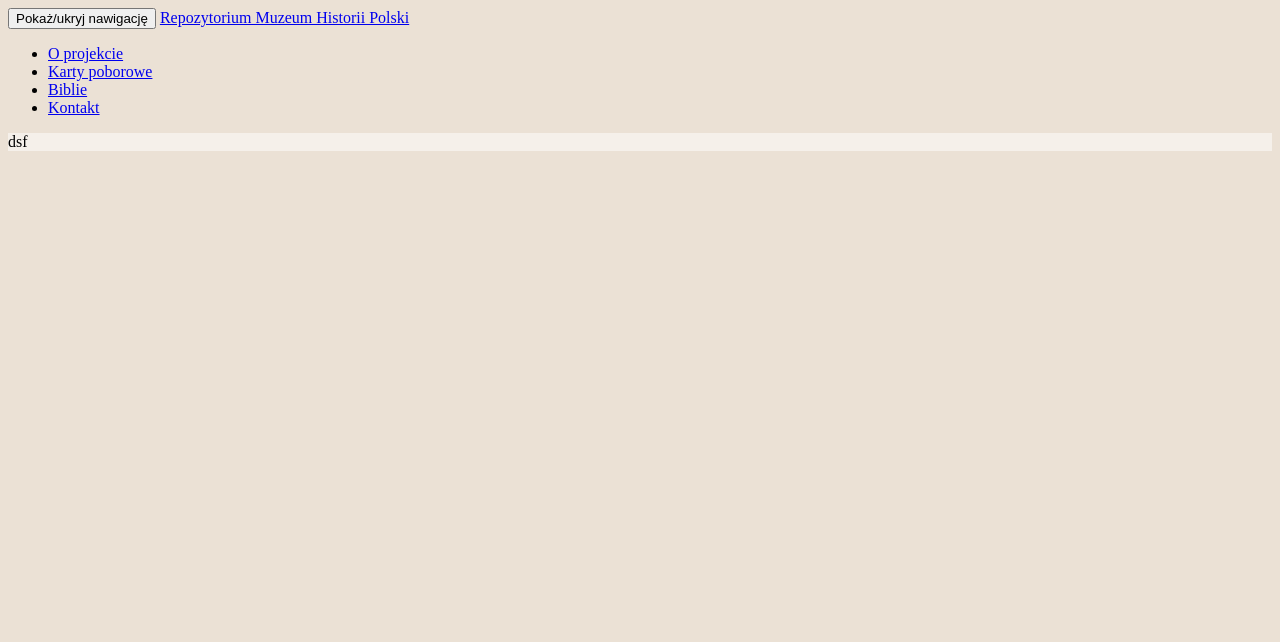
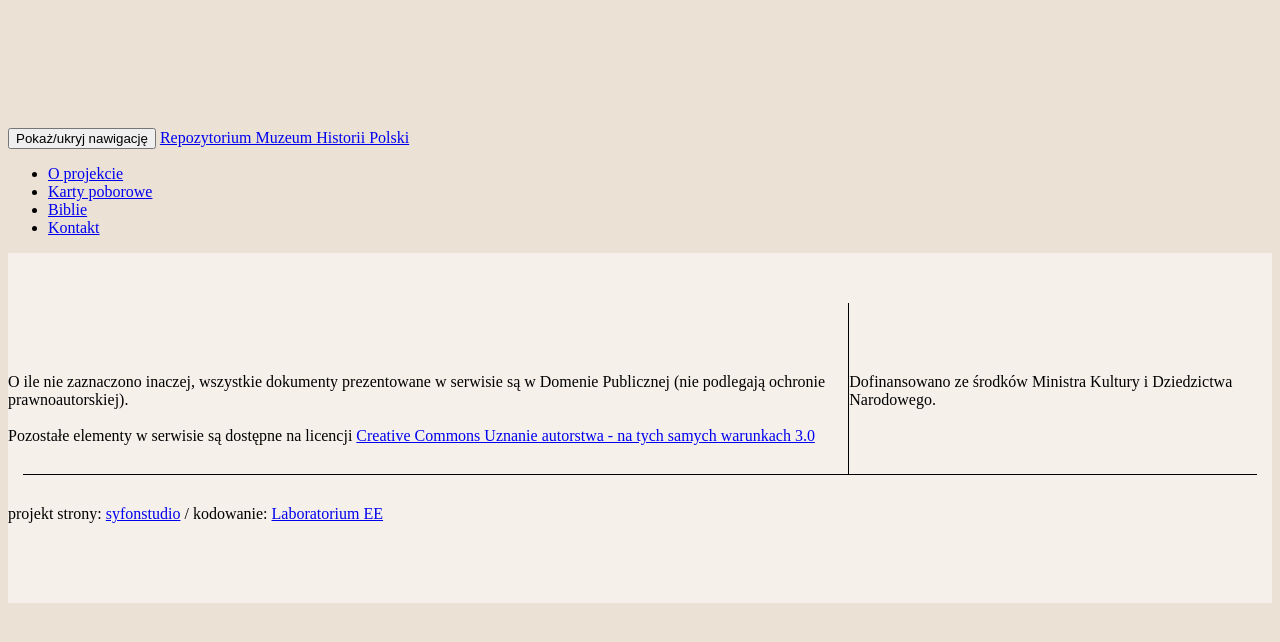
Before and after one commit to CCLab/mhp, a Django app: template src/templates/base.html in a window 1280 px wide. Shown: the top 642 px of the page. Run offline with Django 3.2, Linux system fonts and the light colour scheme; the template is opened without the code that fills it, so the values that code supplies are empty; style sheets or scripts are compiled from the project's sources; some libraries are stand-ins or nearby versions.

Commit message:
Footer and contact page - MVP

```diff
--- /dev/null
+++ b/src/apps/staticpages/views.py
@@ -0,0 +1,5 @@
+from django.views import generic
+
+
+class ContactView(generic.TemplateView):
+    template_name = 'staticpages/contact.html'
--- a/src/static/scss/_variables.scss
+++ b/src/static/scss/_variables.scss
@@ -3,3 +3,4 @@ $color-bg-light: #f5f0ea;
 $color-bg-xxlight: #fff;
 
 $navbar-default-bg: $color-bg-xxlight;
+$navbar-height: 100px;
--- a/src/static/scss/footer.scss
+++ b/src/static/scss/footer.scss
@@ -2,4 +2,17 @@
 
 footer {
   background-color: $color-bg-light;
+  padding-bottom: 50px;
+  padding-top: 50px;
+
+  .legal-disclaimer-box,
+  .logo-box {
+    padding-bottom: 30px;
+    padding-top: 70px;
+  }
+
+  .authors {
+    padding-bottom: 30px;
+    padding-top: 30px;
+  }
 }
--- a/src/static/scss/main.scss
+++ b/src/static/scss/main.scss
@@ -3,8 +3,11 @@
 // feel free to use imports.
 @import 'footer';
 @import 'variables';
+@import 'tbox';
+@import 'pages/contact';
 @import 'vendor/bootstrap';
 
 body {
   background-color: $color-bg;
+  padding-top: $navbar-height + 20px;
 }
--- /dev/null
+++ b/src/static/scss/pages/contact.scss
@@ -0,0 +1,31 @@
+@import '../vendor/bootstrap/variables';
+
+.page-contact {
+  padding-bottom: 40px;
+
+  .contact-info-box {
+    .tbox-left {
+      font-weight: bold;
+    }
+
+    .tbox-left,
+    .tbox-right {
+      margin-bottom: 50px;
+      padding-bottom: 20px;
+    }
+  }
+
+  @media(min-width: $screen-sm-min) {
+    .map {
+      height: 500px;
+      width: 500px;
+    }
+  }
+
+  @media(max-width: $screen-sm-min - 1) {
+    .map {
+      height: 300px;
+      width: 100%;
+    }
+  }
+}
--- /dev/null
+++ b/src/static/scss/tbox.scss
@@ -0,0 +1,40 @@
+.tbox {
+  $tbox-border-width: 1px;
+  $tbox-border-color: #000;
+
+  display: flex;
+
+  .tbox-left {
+    border-right: $tbox-border-width solid $tbox-border-color;
+    margin-right: 0;
+
+    &::after {
+      left: 15px;
+      right: 0;
+    }
+  }
+
+  .tbox-right {
+    border-left: $tbox-border-width solid $tbox-border-color;
+    margin-left: -$tbox-border-width;
+
+    &::after {
+      left: 0;
+      right: 15px;
+    }
+  }
+
+  .tbox-left,
+  .tbox-right {
+    position: relative;
+
+    &::after {
+      border-bottom: $tbox-border-width solid $tbox-border-color;
+      bottom: 0;
+
+      content: ' ';
+      height: 0;
+      position: absolute;
+    }
+  }
+}
--- a/src/templates/base.html
+++ b/src/templates/base.html
@@ -52,7 +52,7 @@
               <li><a href="#">O projekcie</a></li>
               <li><a href="#">Karty poborowe</a></li>
               <li><a href="#">Biblie</a></li>
-              <li><a href="#">Kontakt</a></li>
+              <li><a href="{% url 'staticpages:contact' %}">Kontakt</a></li>
             </ul>
           </div><!--/.nav-collapse -->
         </div>
@@ -61,9 +61,24 @@
     {% endblock content %}
     <footer class="footer">
         <div class="container">
+            <div class="row tbox">
+                <div class="col-xs-12 col-sm-4 tbox-left legal-disclaimer-box">
+                    O ile nie zaznaczono inaczej, wszystkie dokumenty prezentowane w serwisie
+                    są w Domenie Publicznej (nie podlegają ochronie prawnoautorskiej).
+                    <br/>
+                    <br/>
+                    Pozostałe elementy w serwisie są dostępne na licencji
+                    <a href="https://creativecommons.org/licenses/by-sa/3.0/deed.pl">
+                        Creative Commons Uznanie autorstwa - na tych samych warunkach 3.0
+                    </a>
+                </div>
+                <div class="col-xs-12 col-sm-8 tbox-right logo-box">
+                    Dofinansowano ze środków Ministra Kultury i Dziedzictwa Narodowego.
+                </div>
+            </div>
             <div class="row">
-                <div class="col-xs-12">
-                    dsf
+                <div class="col-xs-12 authors">
+                    projekt strony: <a href="http://www.syfonstudio.com/">syfonstudio</a> / kodowanie: <a href="https://laboratorium.ee/">Laboratorium EE</a>
                 </div>
             </div>
         </div>
--- a/src/urls.py
+++ b/src/urls.py
@@ -24,6 +24,7 @@ from src.apps.home.views import HomepageView
 
 urlpatterns = [
     url(r'^$', HomepageView.as_view(), name='homepage'),
+    url(r'^', include('src.apps.staticpages.urls', namespace='staticpages')),
     url(r'^admin/', admin.site.urls),
 ] + static(settings.MEDIA_URL, document_root=settings.MEDIA_ROOT)
 
```
Also changed, not shown: src/apps/staticpages/apps.py (added, +8 -0 lines), src/apps/staticpages/urls.py (added, +7 -0 lines), src/templates/staticpages/contact.html (added, +60 -0 lines), src/apps/staticpages/__init__.py (added), src/apps/staticpages/admin.py (added), src/apps/staticpages/migrations/__init__.py (added), src/apps/staticpages/models.py (added), src/apps/staticpages/tests.py (added).
